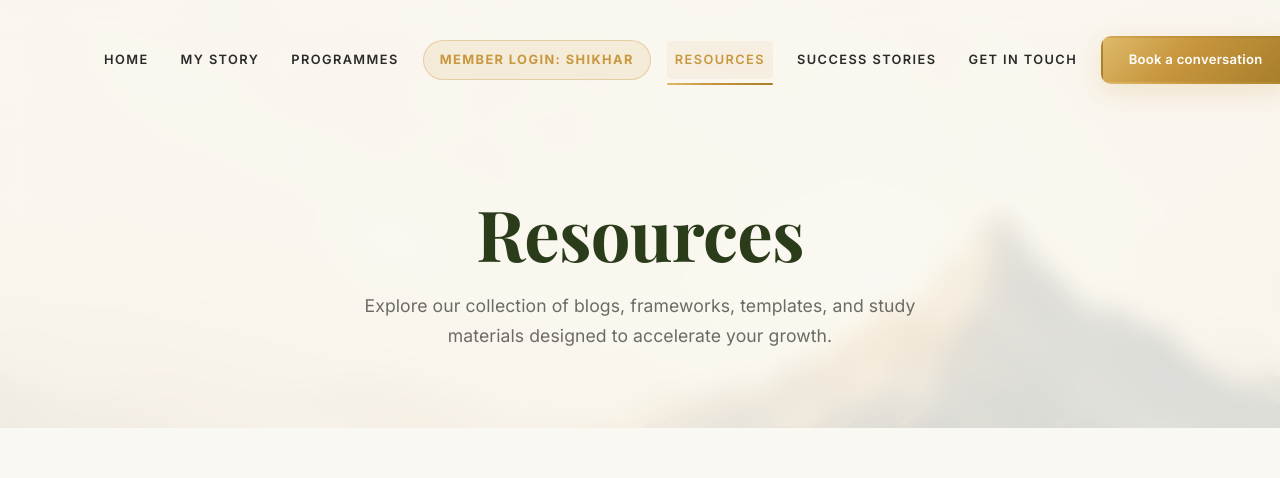
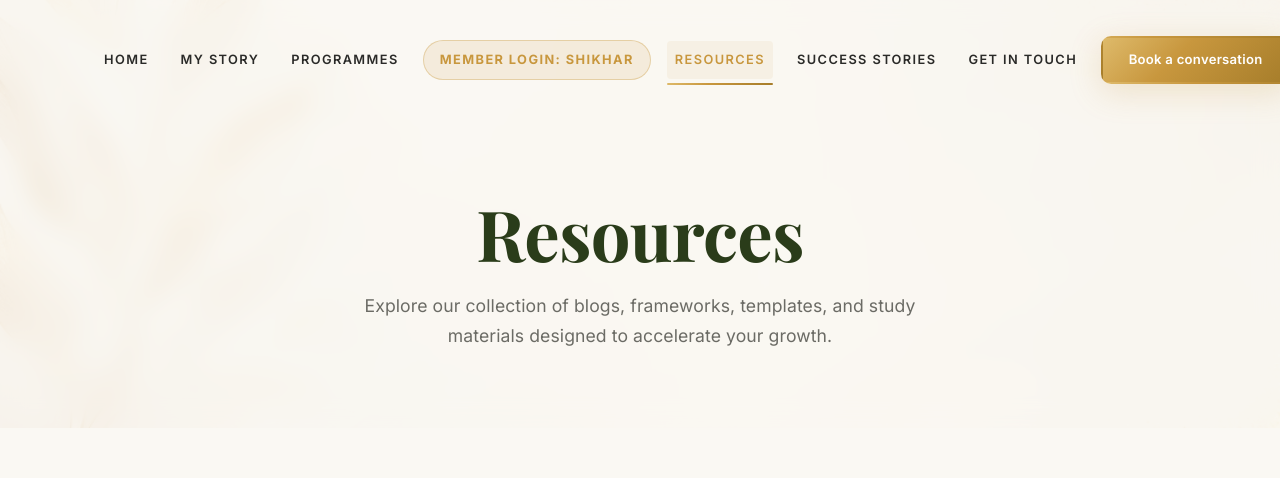
Before and after one commit to abhi2715/TGP, a React (Vite) app: page /resources in a window 1280 px wide. Shown: the top 478 px of the page. Built offline with nearby package versions, Linux system fonts and the light colour scheme; no server answers; a web font is replaced by a local one.

Commit message:
Fix Resources background placement by using a uniform realistic texture

```diff
--- a/src/pages/Resources.css
+++ b/src/pages/Resources.css
@@ -8,8 +8,8 @@
 
 .resources-hero {
   padding: clamp(9rem, 15vw, 12rem) 0 clamp(3rem, 6vw, 5rem);
-  background: url('/shikhar-mountain-bg.png') center/cover no-repeat;
-  background-attachment: fixed; /* Optional parallax */
+  background: url('/about-hero-bg.png') center/cover no-repeat;
+  background-attachment: fixed; /* Parallax looks amazing on uniform textures */
   position: relative;
   overflow: hidden;
 }
```
